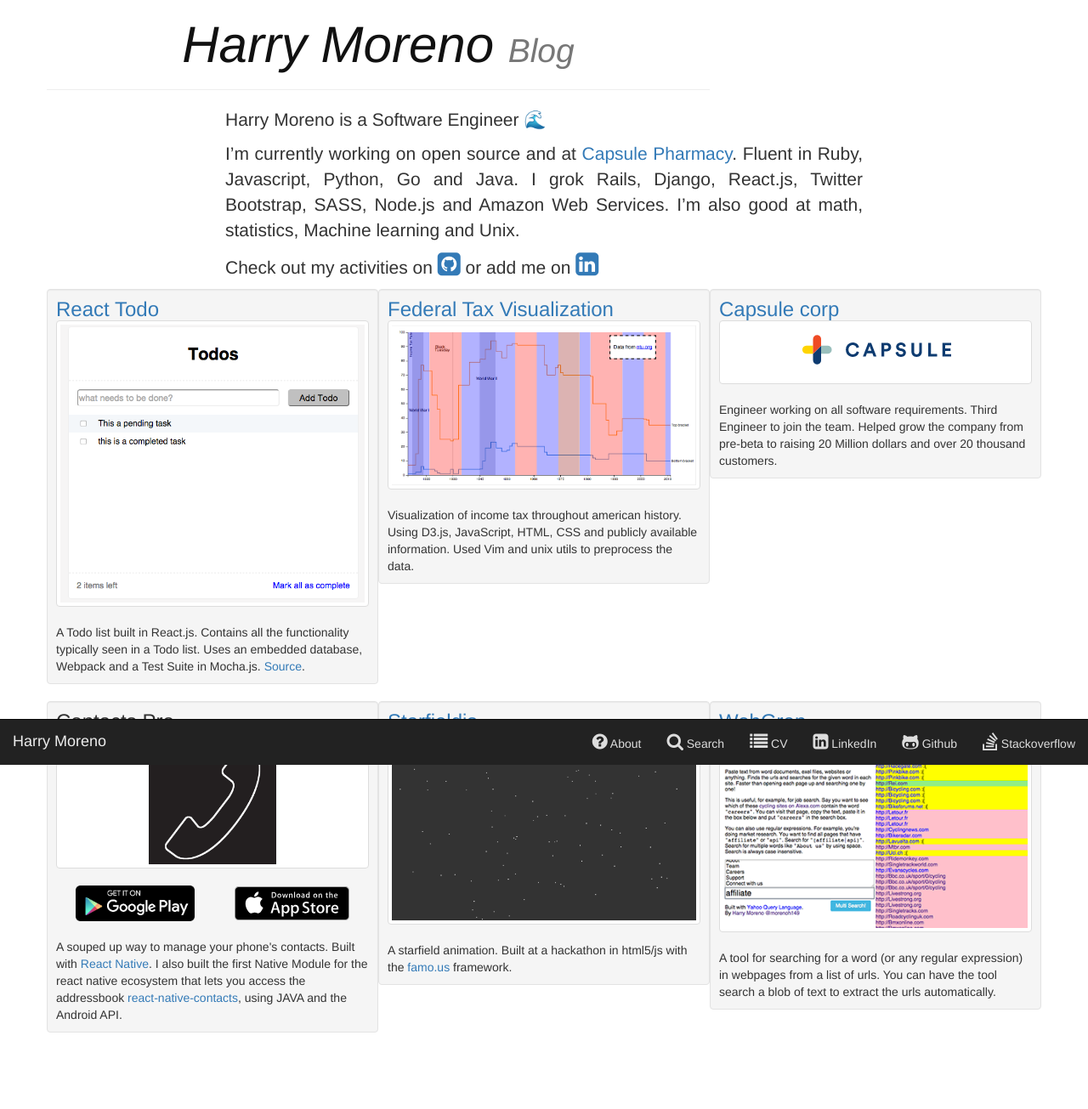
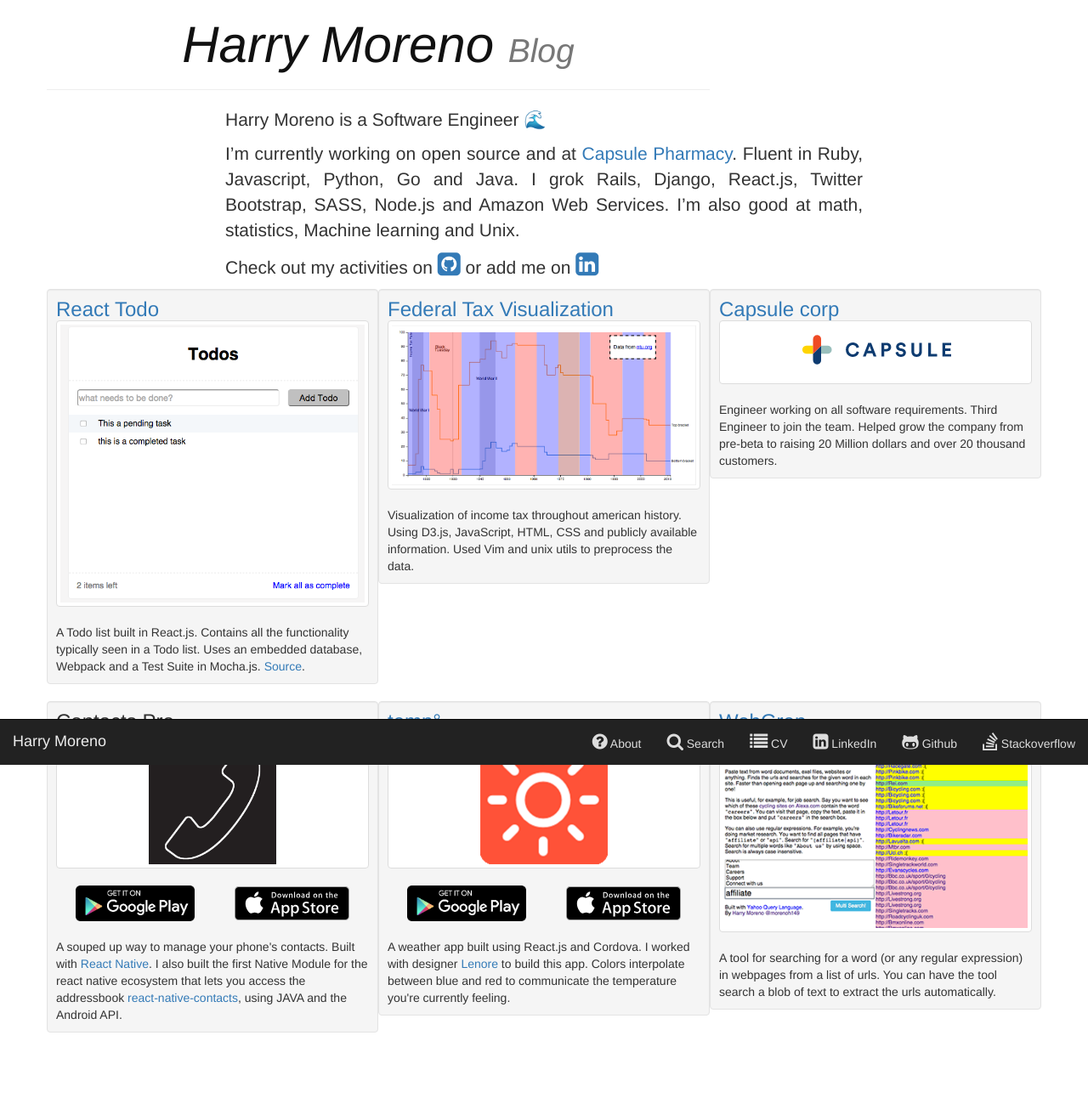
Before and after one commit to morenoh149/morenoh149.github.io, a Jekyll site: the page built from about.md, in a window 1280 px wide. Shown: the whole page at 85% size. Built offline with Jekyll 4.4.1, drawn with Linux system fonts in a browser that asks for light colours; nearby versions of some CDN libraries.

Commit message:
Restore temp app in about-gallery

```diff
--- a/_includes/gallery.html
+++ b/_includes/gallery.html
@@ -65,12 +65,23 @@
   </div>
 
   <div class="col-sm-4 well">
-    <h3><a href="http://starfield-famous.paperplane.io">Starfieldjs</a></h3>
-    <a href="http://starfield-famous.paperplane.io" class="thumbnail">
-      <img src="img/starfieldjs.png">
+    <h3><a href="http://r3dm.github.io/temp/">temp&deg;</a></h3>
+    <a href="http://r3dm.github.io/temp/" class="thumbnail">
+      <img src="img/templogo.png" class="applogo">
     </a>
-    A starfield animation. Built at a hackathon in html5/js with the
-    <a href="http://famo.us/">famo.us</a> framework.
+    <div class="flexRow">
+      <a class="googleAnchor" href="https://play.google.com/store/apps/details?id=com.r3dm.temp">
+        <img alt="Android app on Google Play" src="img/en-play-badge.png" class="storebtn" />
+      </a>
+      <a class="appleAnchor" href="https://itunes.apple.com/us/app/temp/id1022731803">
+        <img alt="iOS app on the Apple Store" class="storebtn" src="img/apple-app-store-badge.svg" />
+      </a>
+    </div>
+    <br>
+    A weather app built using React.js and Cordova. I worked with designer
+    <a href="http://www.lenoremessler.com/">Lenore</a> to build this
+    app. Colors interpolate between blue and red to
+    communicate the temperature you're currently feeling.
   </div>
 
   <div class="col-sm-4 well">
```
